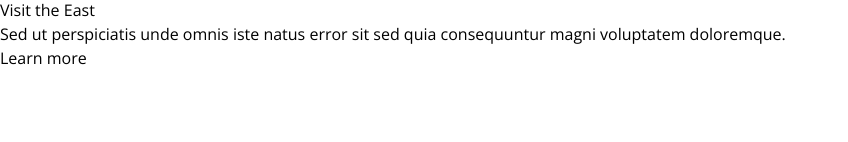
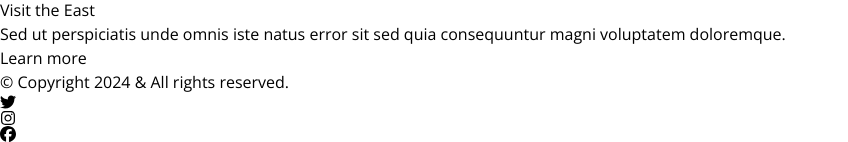
Before and after one commit to mahabur-rahman/innoscripta, a React (Vite) app: page / in a window 1280 px wide. Shown: the part 1674-1816 px from the top of the page, without its empty margins (0-848 px from the left). Before the commit the page ends 1744 px from the top, so only its background shows below. Built offline with nearby package versions, Linux system fonts and the light colour scheme.

Commit message:
feat: footer widget UI ready

```diff
--- a/src/App.tsx
+++ b/src/App.tsx
@@ -1,6 +1,7 @@
 import { useRoutes } from "react-router-dom";
 import { routes } from "./route";
 import Navbar from "./components/Navbar";
+import Footer from "./components/Footer";
 
 const App = () => {
   const router = useRoutes(routes);
@@ -8,6 +9,7 @@ const App = () => {
     <>
       <Navbar />
       {router}
+      <Footer />
     </>
   );
 };
--- /dev/null
+++ b/src/components/Footer.tsx
@@ -0,0 +1,29 @@
+import { socialLinks } from "../data/data";
+
+const Footer = () => {
+  const date = new Date();
+  const year = date.getFullYear();
+
+  return (
+    <footer className="px-4 pt-16 mx-auto text-center sm:max-w-xl md:max-w-full lg:max-w-screen-xl md:px-24 lg:px-8">
+      <div className="flex flex-col justify-between py-5 border-t sm:flex-row">
+        <p className="text-sm text-gray-600">
+          © Copyright {year} & All rights reserved.
+        </p>
+        <div className="flex items-center justify-center mt-4 space-x-4 sm:mt-0">
+          {socialLinks.map((item) => (
+            <a
+              href={item.url}
+              target="_blank"
+              className="text-gray-500 transition-colors duration-300 hover:text-deep-purple-accent-400"
+            >
+              {item.icon}
+            </a>
+          ))}
+        </div>
+      </div>
+    </footer>
+  );
+};
+
+export default Footer;
--- a/src/components/NewsFeed.tsx
+++ b/src/components/NewsFeed.tsx
@@ -4,14 +4,13 @@ import NewsFeedWidget from "./NewsFeetTitle";
 const NewsFeed = () => {
   return (
     <>
-      <div className="px-4 py-16 mx-auto sm:max-w-xl md:max-w-full lg:max-w-screen-xl md:px-24 lg:px-8 lg:py-20">
+      <div className="px-4 py-16 mx-auto sm:max-w-xl md:max-w-full lg:max-w-screen-xl md:px-24 lg:px-8">
         <NewsFeedWidget
           pageTitle={"Latest News"}
           content={
             "Stay informed with the latest positive news from around the world."
           }
         />
-
         <div className="grid gap-8 lg:grid-cols-3 sm:max-w-sm sm:mx-auto lg:max-w-full">
           <FeedCard />
           <FeedCard />
--- a/src/data/data.tsx
+++ b/src/data/data.tsx
@@ -1,4 +1,12 @@
+import { FaFacebook, FaInstagram, FaTwitter } from "react-icons/fa6";
+
 export const navItems = [
-    {id: 1, label: 'Home', url: '/'},
-    {id: 2, label: 'Preferences', url: '/preferences'},
-]
+  { id: 1, label: "Home", url: "/" },
+  { id: 2, label: "Preferences", url: "/preferences" },
+];
+
+export const socialLinks = [
+  { id: 1, icon: <FaTwitter />, url: "https://www.twitter.com" },
+  { id: 2, icon: <FaInstagram />, url: "https://www.instagram.com"},
+  { id: 3, icon: <FaFacebook />, url: "https://www.facebook.com" },
+];
```
